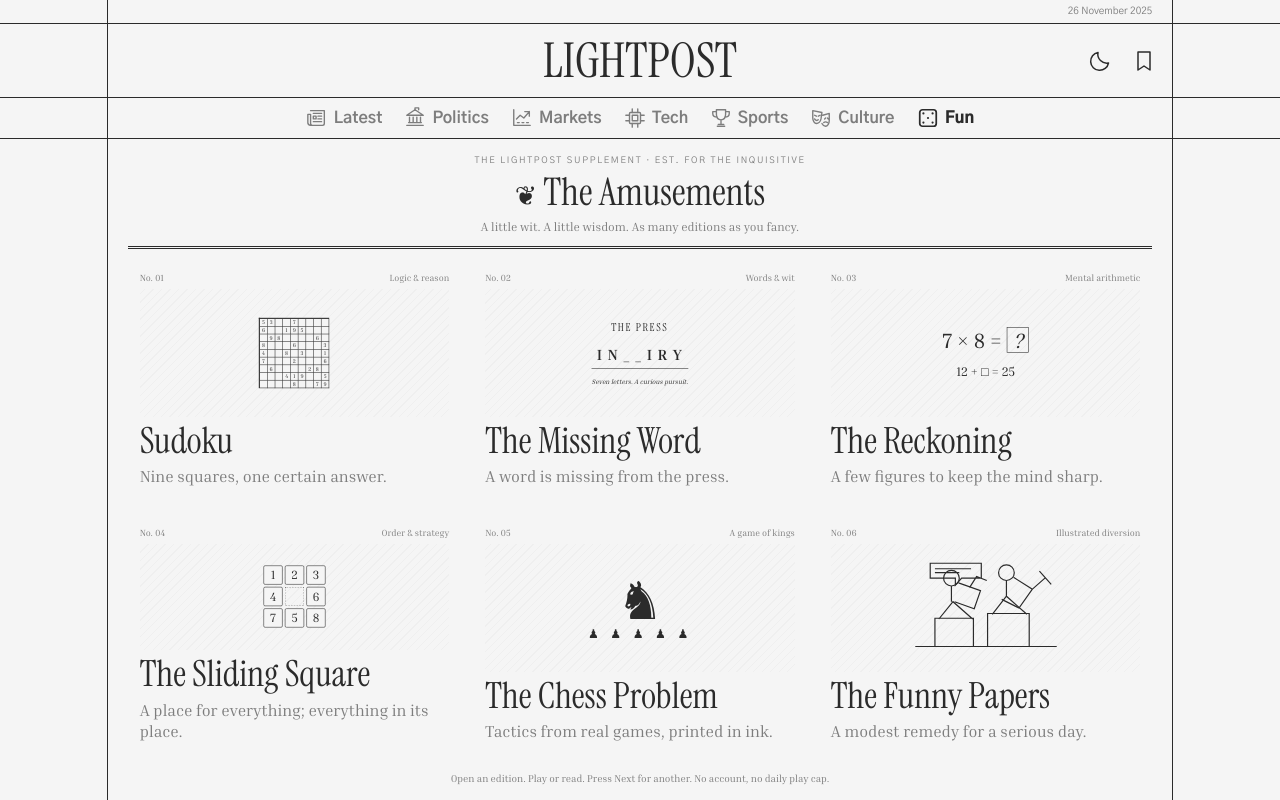
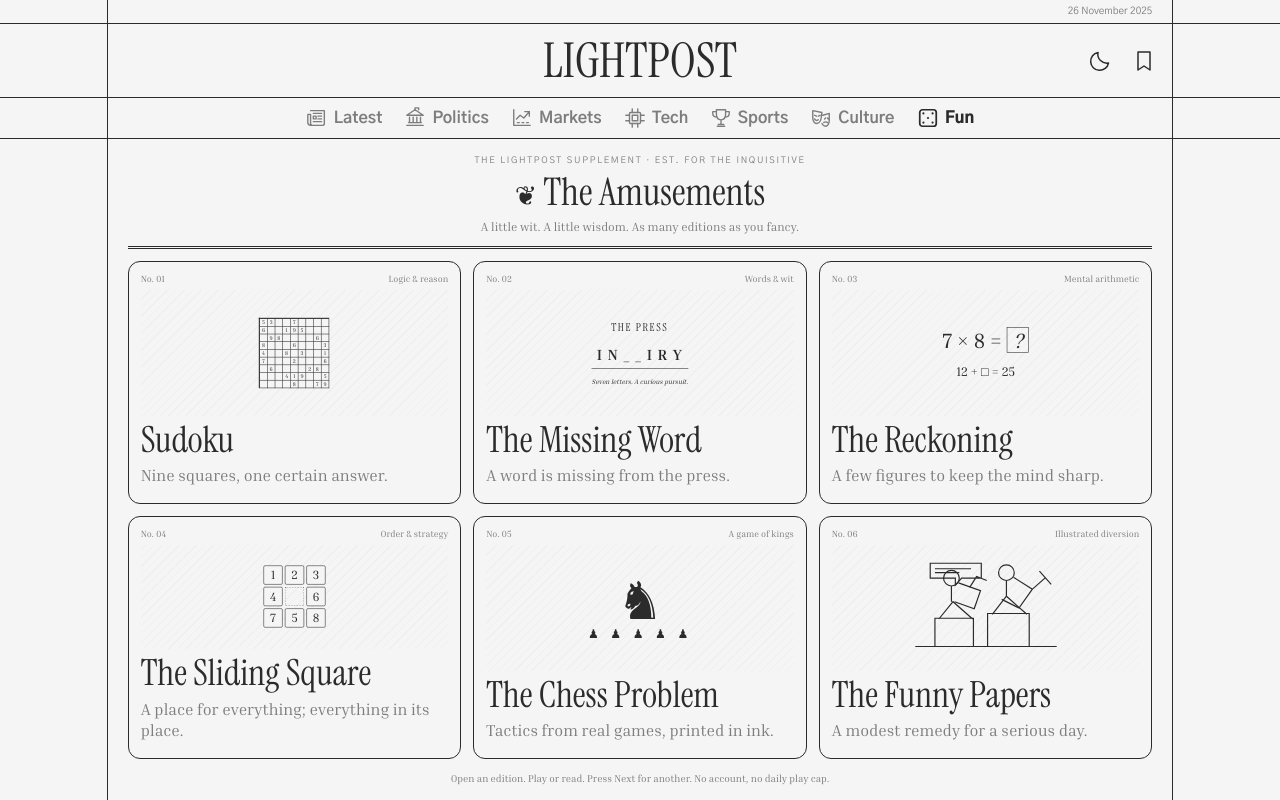
Before and after one commit to farzeenilyaszargar/lightpost-final, a Next.js app: page /fun in a window 1280 px wide. Built offline with nearby package versions, Linux system fonts and the light colour scheme.

Commit message:
Restore outer borders around Fun game cards

```diff
--- a/app/globals.css
+++ b/app/globals.css
@@ -1422,7 +1422,7 @@ h1, h2 { overflow-wrap: anywhere; }
 .hub-masthead h1 > span { font-size: .7em; }
 .hub-masthead > p:last-child { font-size: 12px; color: var(--text-second); }
 .hub-games { flex: 1; min-height: 0; display: grid; grid-template-columns: repeat(3, minmax(0, 1fr)); grid-template-rows: repeat(2, minmax(0, 1fr)); gap: 12px; }
-.hub-game { min-height: 0; min-width: 0; display: flex; flex-direction: column; padding: 10px 12px; }
+.hub-game { border: 1px solid var(--borders); border-radius: 12px; min-height: 0; min-width: 0; display: flex; flex-direction: column; padding: 10px 12px; }
 .hub-game-caption { display: flex; align-items: center; justify-content: space-between; font-size: 9px; color: var(--text-second); gap: 6px; }
 .hub-game > .game-engraving { flex: 1; min-height: 0; height: auto; margin: 4px 0; overflow: hidden; border: 0; }
 .hub-game .game-engraving > * { transform: scale(.55); }
```
